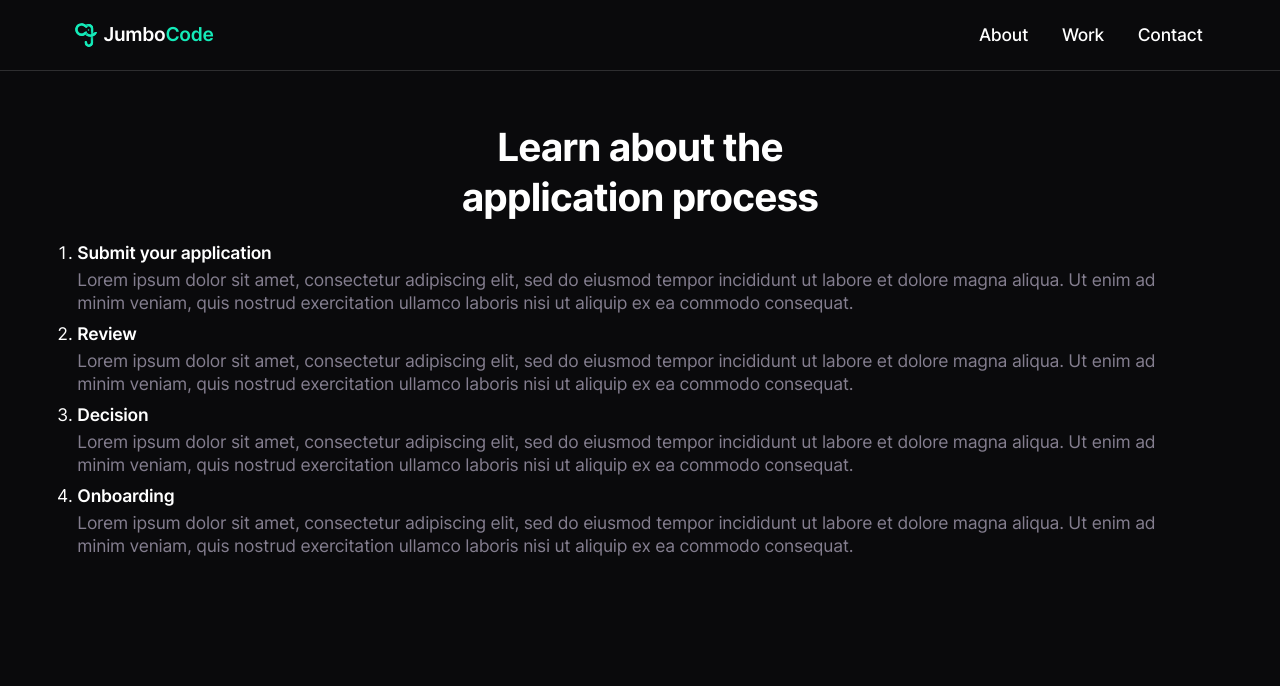
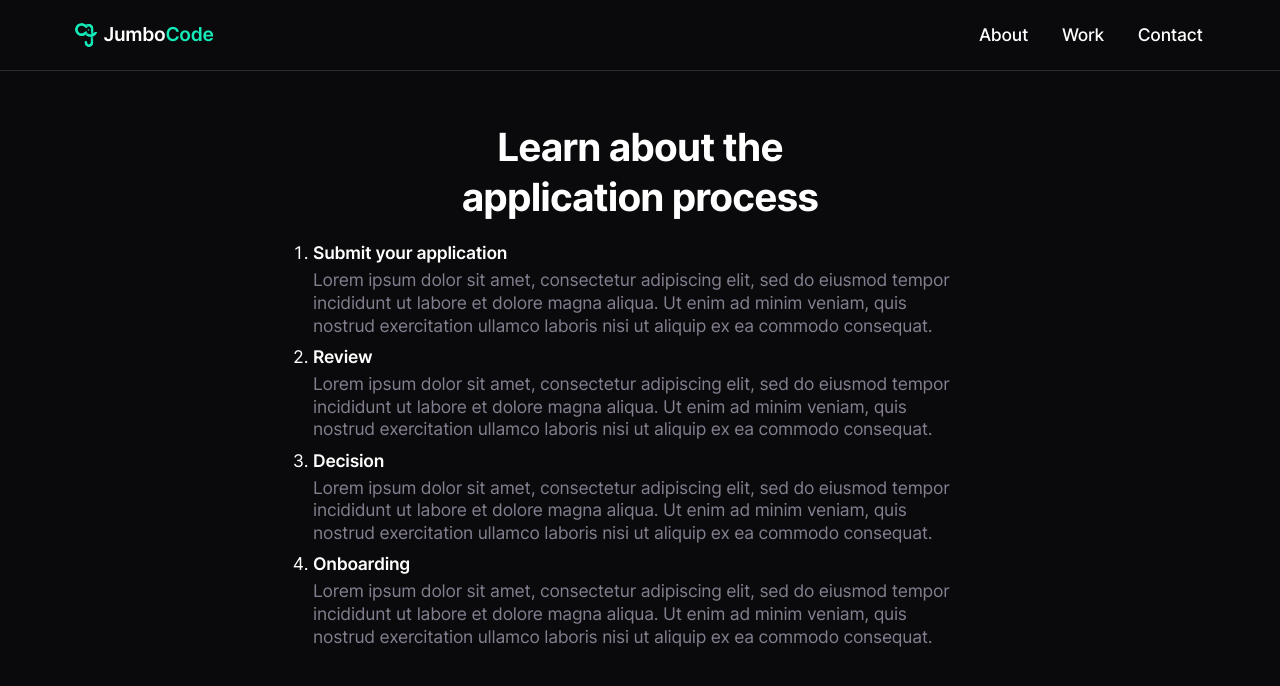
Before and after one commit to JumboCode/jumbocode.org-2023, a Next.js app: page /apply in a window 1280 px wide. Shown: the top 686 px of the page. Built offline with nearby package versions, Linux system fonts and the light colour scheme.

Commit message:
clean up apply page text widths

```diff
--- a/src/pages/apply.module.scss
+++ b/src/pages/apply.module.scss
@@ -4,15 +4,18 @@
   display: flex;
   align-items: center;
   flex-direction: column;
+  padding-left: 3rem;
+  padding-right: 3rem;
 
   .heading {
-    width: 25rem;
+    max-width: 25rem;
     text-align: center;
     margin-bottom: 0.5em;
   }
 
   .list {
     list-style-type: decimal;
+    max-width: 60ch;
 
     h3 {
       @include utils.type-h5;
```
